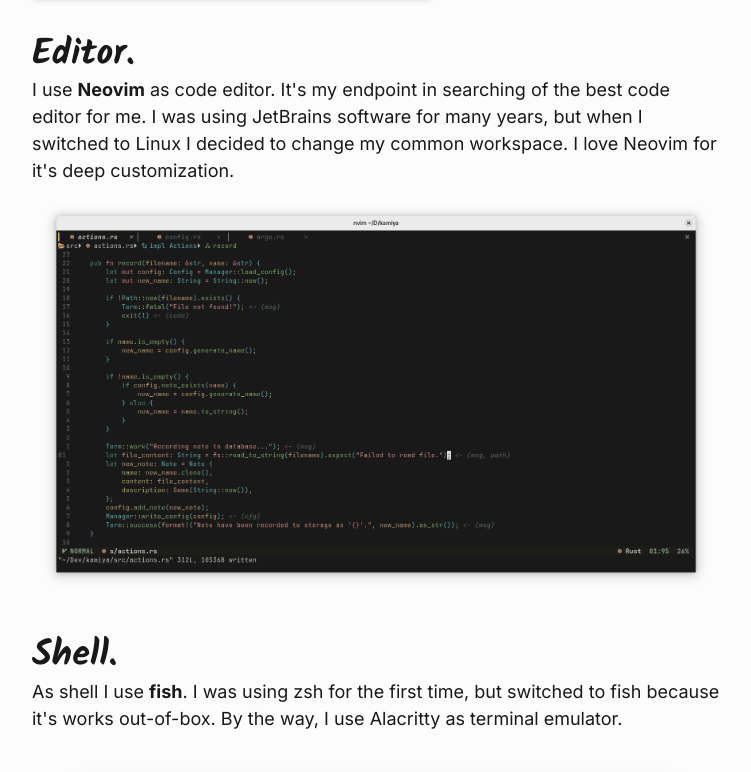
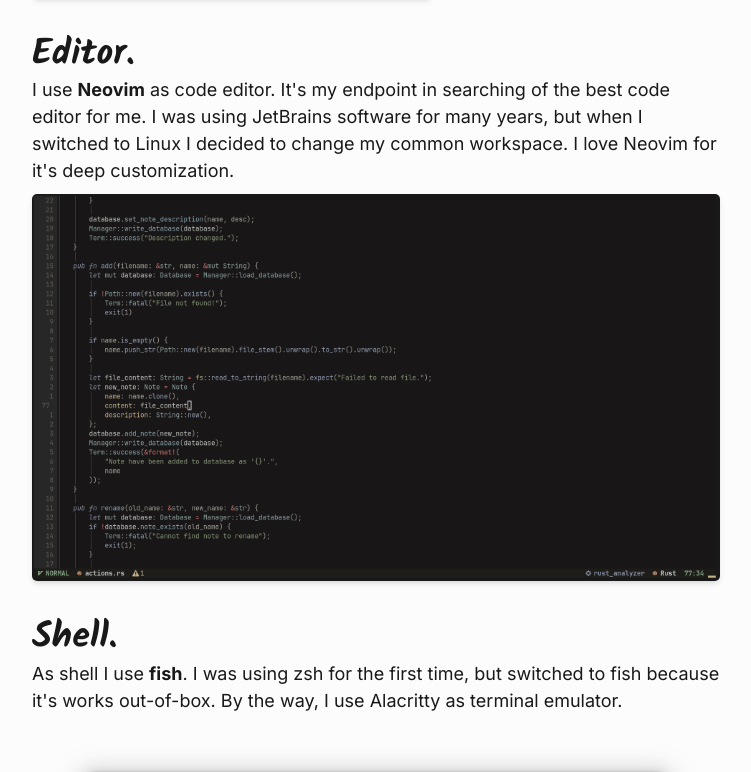
Before and after one commit to kostya-zero/homepage, a Next.js app: page /workspace in a window 1280 px wide. Shown: the part 610-1382 px from the top of the page, without its empty margins (264-1015 px from the left). Built offline with nearby package versions, Linux system fonts and the light colour scheme.

Commit message:
feat: update `public/editor.png` and change titles for workspace images.

```diff
--- a/pages/workspace.js
+++ b/pages/workspace.js
@@ -58,11 +58,12 @@ function Workspace() {
                     I love Neovim for it&apos;s deep customization.
                 </Text>
                 <Skeleton isLoaded>
-                <Image src="editor.png" borderRadius="10px" onClick={open_editor_img} cursor="pointer" alt="GNOME with some tweaks." marginTop="10px"
-                transition="transform .2s"
-                _hover={{
-                    transform: "scale(1.03)",
-                }} title="Click to open image in new tab."/>
+                    <Image src="editor.png" borderRadius="5px" boxShadow="md" cursor="pointer" onClick={open_dekstop_img} alt="My Neovim setup." marginTop="10px"
+                    transition="all .2s"
+                    _hover={{
+                        transform: "scale(1.03)",
+                        boxShadow: "xl"
+                    }} title="Click to open image in new tab."/>
                 </Skeleton>
             </Box>
             <Box margin="15px" marginTop="35px" >
@@ -75,7 +76,7 @@ function Workspace() {
                     By the way, I use Alacritty as terminal emulator.
                 </Text>
                 <Skeleton isLoaded>
-                <Image src="shell.png" borderRadius="5px" onClick={open_shell_img} cursor="pointer" alt="GNOME with some tweaks." marginTop="10px"
+                <Image src="shell.png" borderRadius="5px" onClick={open_shell_img} cursor="pointer" alt="Alacritty with Fish Shell." marginTop="10px"
                 transition="transform .2s"
                 _hover={{
                     transform: "scale(1.03)"
```
Also changed, not shown: public/editor.png.
